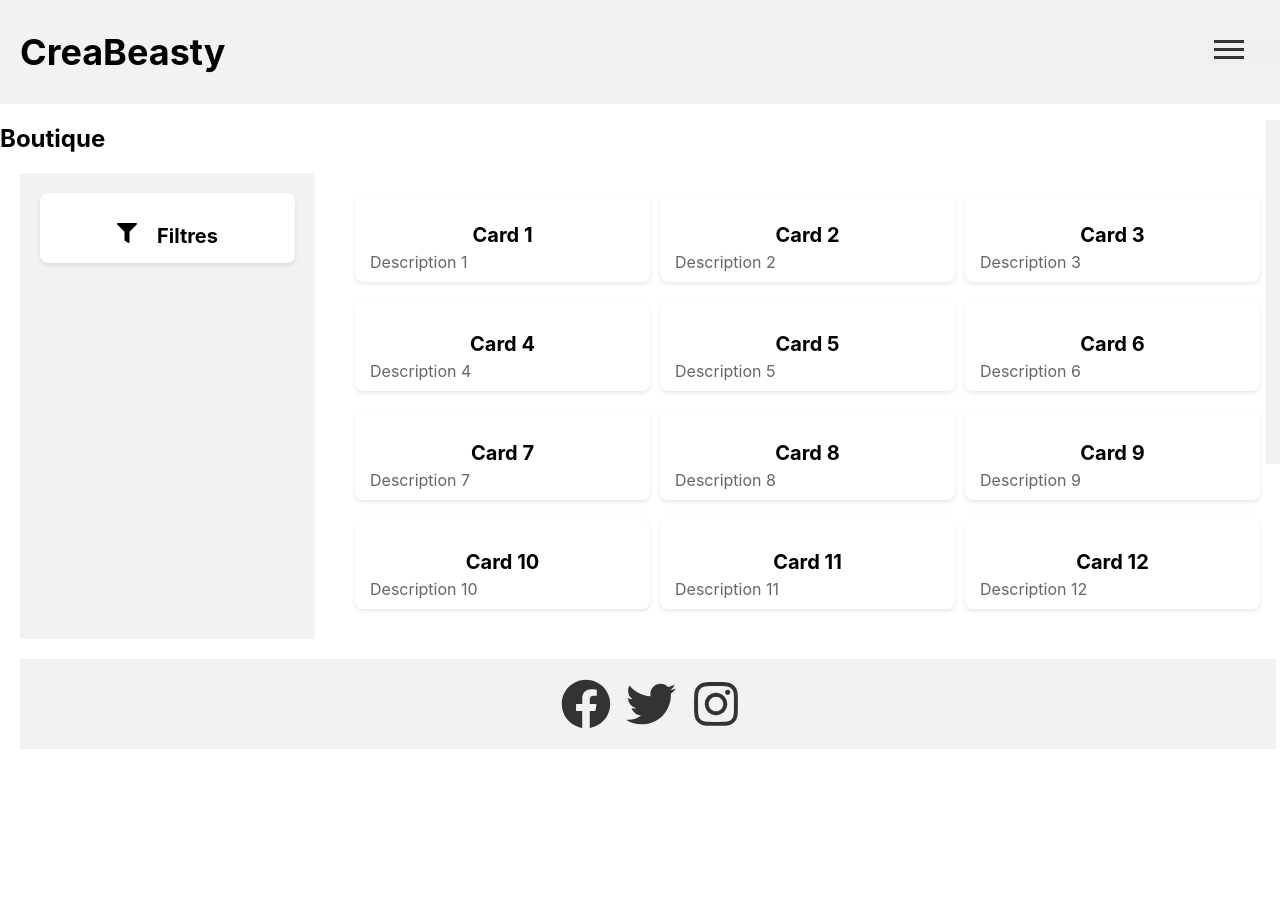
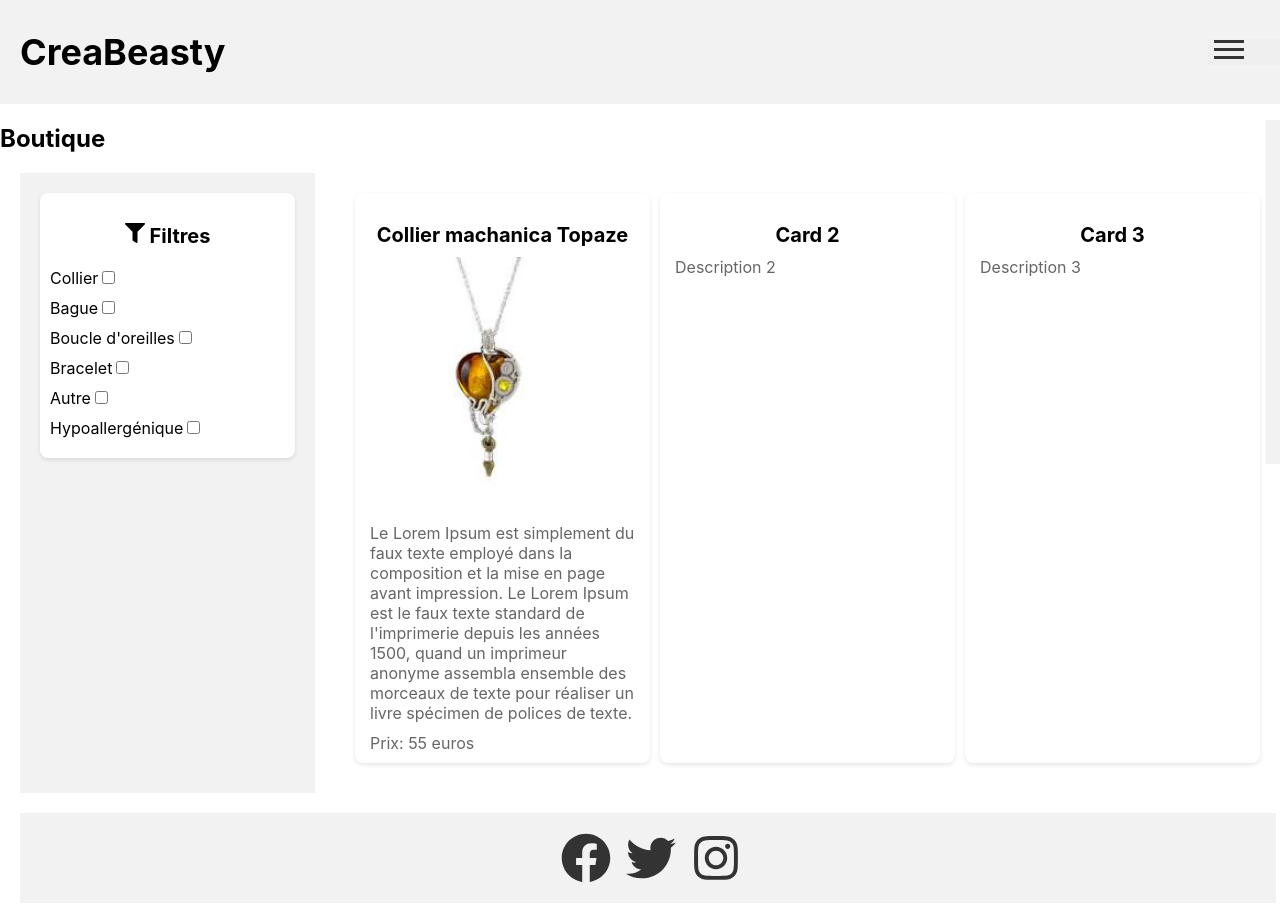
Before and after one commit to PAROLDI-ALICE/CreaBeasty_front, a React (Create React App) app: page /boutique in a window 1280 px wide. Shown: the top 923 px of the page. Before the commit the page ends 800 px from the top, so only its background shows below. Built offline with nearby package versions, Linux system fonts and the light colour scheme.

Commit message:
updates page boutique + filters

```diff
--- a/src/Styles.css
+++ b/src/Styles.css
@@ -380,7 +380,7 @@ p {
   margin: 5px;
 }
 
-/* Presentation */
+/* Boutique */
 
 .container-xxl {
   max-width: 1440px;
@@ -390,22 +390,41 @@ p {
 
 .container_Boutique {
   display: grid;
-  grid-template-columns: 1fr 3fr;
+  grid-template-columns: 200px 1fr;
   gap: 20px;
 }
 
 .filter-column {
   background-color: #f2f2f2;
   padding: 20px;
-  margin-left: 20px;
+  display: flex;
+  flex-direction: column;
+}
+
+.filter-options {
+  margin-top: 20px;
+}
+
+.filter-options label {
+  display: flex;
+  align-items: center;
+  margin-bottom: 10px;
+}
+
+.filter-options input[type="checkbox"] {
+  margin-right: 15px;
+}
+
+.filter-options input[type="checkbox"] + span {
+  margin-left: 15px;
 }
 
 .card_Boutique {
   background-color: #ffffff;
   border-radius: 8px;
   box-shadow: 0 2px 4px rgba(0, 0, 0, 0.1);
-  padding: 10px;
-  margin-bottom: 10px;
+  padding: 20px;
+  margin-bottom: 20px;
 }
 
 .grid-column_Boutique {
@@ -416,8 +435,7 @@ p {
 .grid_Boutique {
   display: grid;
   grid-template-columns: repeat(3, 1fr);
-  gap: 10px;
-  margin: 20px;
+  gap: 20px;
 }
 
 h2 {
@@ -425,15 +443,26 @@ h2 {
 }
 
 h3 {
-  margin-bottom: 5px;
+  margin-bottom: 10px;
 }
 
 p {
-  margin-bottom: 0;
+  margin-bottom: 10px;
 }
 
 .filter-icon {
-  margin-right: 20px;
+  margin-right: 5px;
+}
+
+.card_Boutique img {
+  width: 90%;
+  height: auto;
+  border-radius: 5px;
+  margin-bottom: 10px;
+}
+
+.card_Boutique p:last-child {
+  margin-bottom: 0;
 }
 
 /* Connexion */
--- a/src/components/Boutique.js
+++ b/src/components/Boutique.js
@@ -1,21 +1,32 @@
-import React from "react";
+import React, { useState } from "react";
 import "../Styles.css";
 import { FaFilter } from "react-icons/fa";
+import collier from "../assets/Images/collier.jpeg";
 
 function Boutique() {
+  const [filterOptions, setFilterOptions] = useState({
+    collier: false,
+    bracelet: false,
+    boucle: false,
+  });
+
+  const handleFilterChange = (option) => {
+    setFilterOptions((prevOptions) => ({
+      ...prevOptions,
+      [option]: !prevOptions[option],
+    }));
+  };
+
   const cardsData = [
-    { id: 1, title: "Card 1", description: "Description 1" },
+    {
+      id: 1,
+      title: "Collier machanica Topaze",
+      description:
+        "Le Lorem Ipsum est simplement du faux texte employé dans la composition et la mise en page avant impression. Le Lorem Ipsum est le faux texte standard de l'imprimerie depuis les années 1500, quand un imprimeur anonyme assembla ensemble des morceaux de texte pour réaliser un livre spécimen de polices de texte.",
+      price: 55, // Added price
+    },
     { id: 2, title: "Card 2", description: "Description 2" },
     { id: 3, title: "Card 3", description: "Description 3" },
-    { id: 4, title: "Card 4", description: "Description 4" },
-    { id: 5, title: "Card 5", description: "Description 5" },
-    { id: 6, title: "Card 6", description: "Description 6" },
-    { id: 7, title: "Card 7", description: "Description 7" },
-    { id: 8, title: "Card 8", description: "Description 8" },
-    { id: 9, title: "Card 9", description: "Description 9" },
-    { id: 10, title: "Card 10", description: "Description 10" },
-    { id: 11, title: "Card 11", description: "Description 11" },
-    { id: 12, title: "Card 12", description: "Description 12" },
   ];
 
   return (
@@ -25,10 +36,59 @@ function Boutique() {
         <div className="filter-column">
           <div className="card_Boutique">
             <h3>
-            <FaFilter className="filter-icon" />Filtres
+              <FaFilter className="filter-icon" />
+              Filtres
             </h3>
-
-            {/* Ajoutez ici le contenu du menu de filtres */}
+            <div className="filter-options">
+              <label>
+                Collier
+                <input
+                  type="checkbox"
+                  checked={filterOptions.collier}
+                  onChange={() => handleFilterChange("collier")}
+                />
+              </label>
+              <label>
+                Bague
+                <input
+                  type="checkbox"
+                  checked={filterOptions.bague}
+                  onChange={() => handleFilterChange("bague")}
+                />
+              </label>
+              <label>
+                Boucle d'oreilles
+                <input
+                  type="checkbox"
+                  checked={filterOptions.boucle}
+                  onChange={() => handleFilterChange("boucle")}
+                />
+              </label>
+              <label>
+                Bracelet
+                <input
+                  type="checkbox"
+                  checked={filterOptions.bracelet}
+                  onChange={() => handleFilterChange("bracelet")}
+                />
+              </label>
+              <label>
+                Autre
+                <input
+                  type="checkbox"
+                  checked={filterOptions.autre}
+                  onChange={() => handleFilterChange("autre")}
+                />
+              </label>
+              <label>
+                Hypoallergénique
+                <input
+                  type="checkbox"
+                  checked={filterOptions.Hypoallergénique}
+                  onChange={() => handleFilterChange("Hypoallergénique")}
+                />
+              </label>
+            </div>
           </div>
         </div>
         <div className="grid-column_Boutique">
@@ -36,7 +96,11 @@ function Boutique() {
             {cardsData.map((card) => (
               <div className="card_Boutique" key={card.id}>
                 <h3>{card.title}</h3>
+                {card.id === 1 && <img src={collier} alt="Collier" />}{" "}
+                {/* Added image */}
                 <p>{card.description}</p>
+                {card.id === 1 && <p>Prix: {card.price} euros</p>}{" "}
+                {/* Added price */}
               </div>
             ))}
           </div>
```
Also changed, not shown: src/components/Connexion.js (+49 -2 lines), src/assets/Images/collier.jpeg (added).
